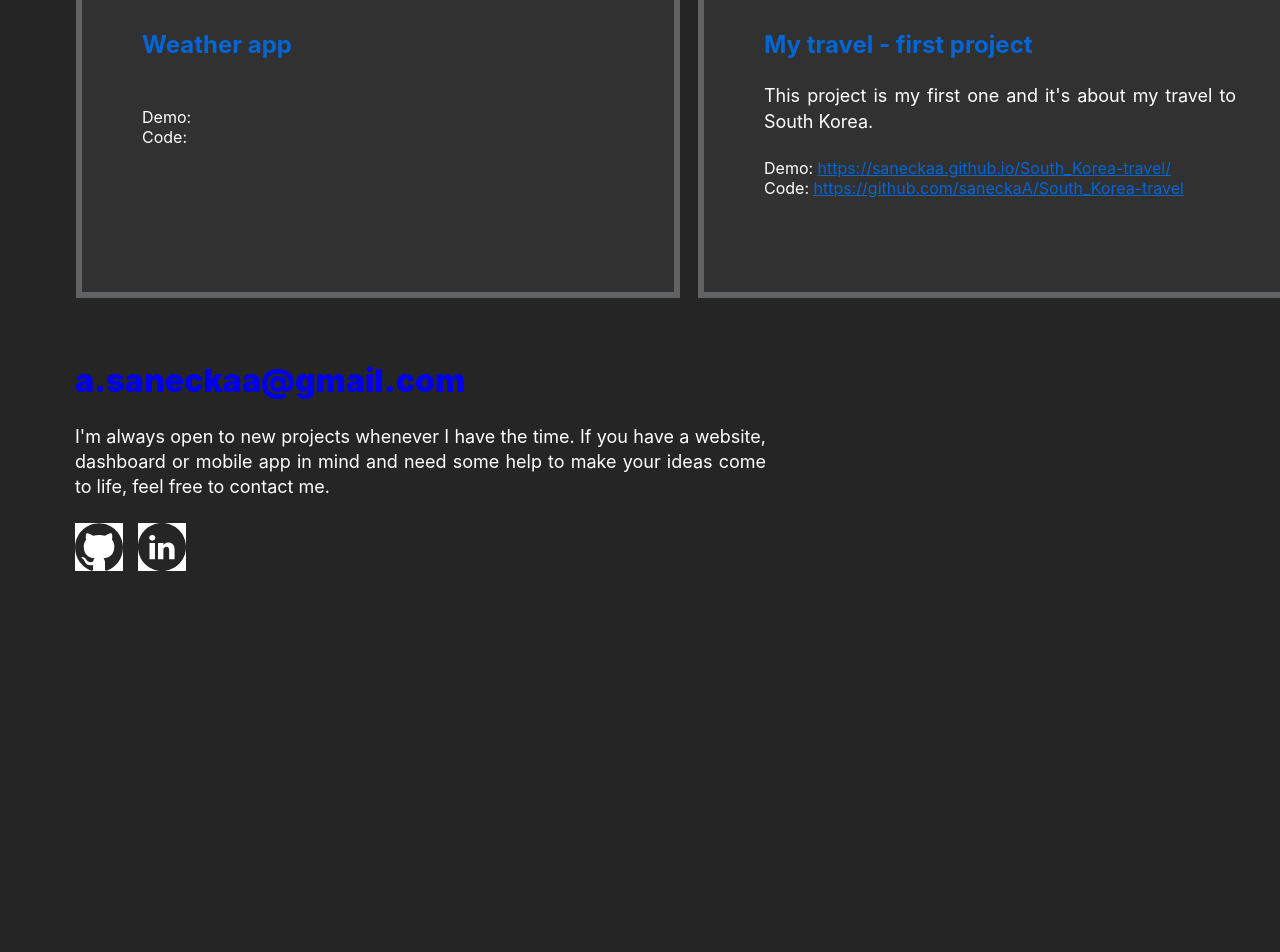
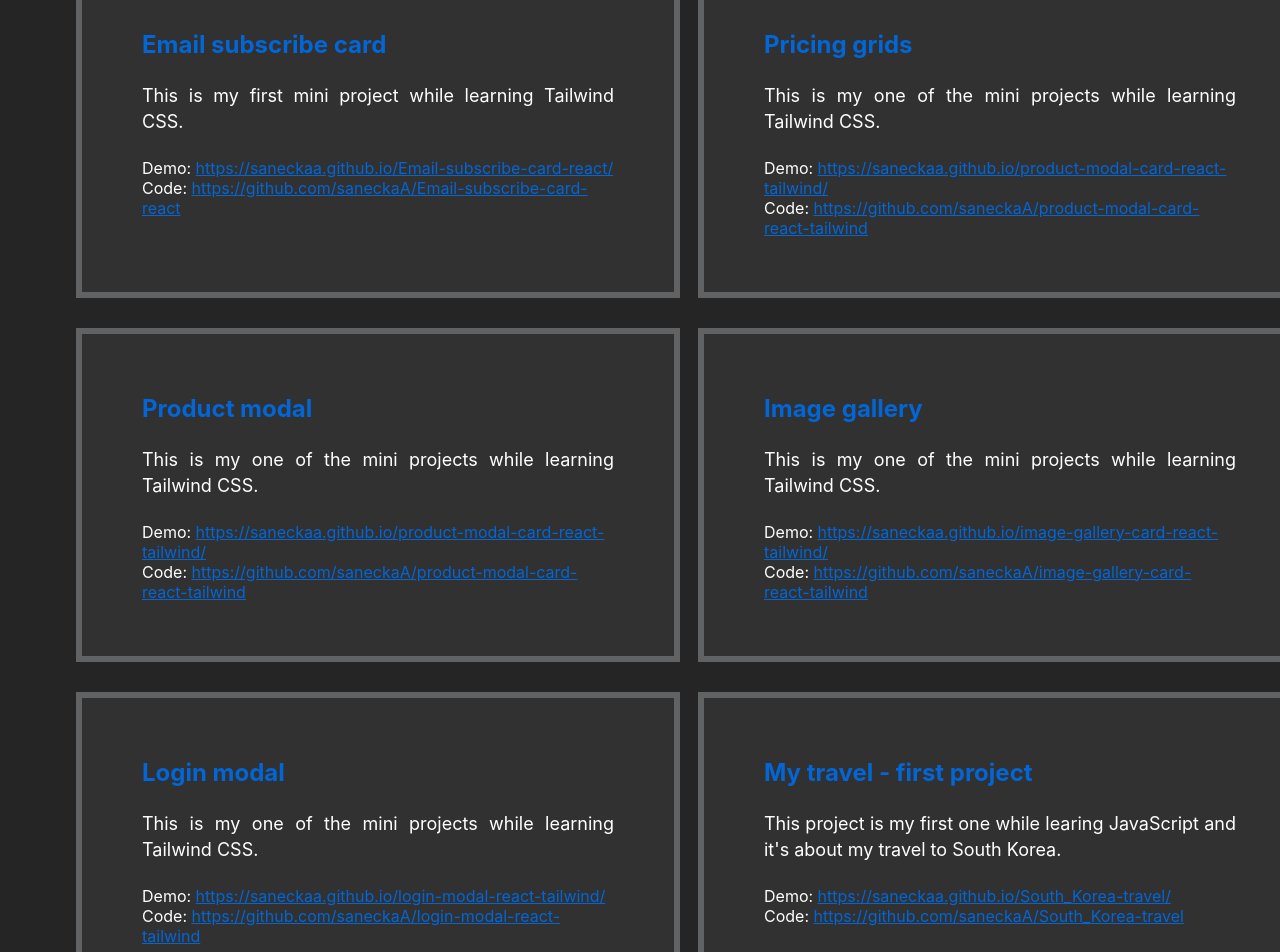
Before and after one commit to saneckaA/personal-homepage, a React (Create React App) app: page / in a window 1280 px wide. Shown: the part 2040-2992 px from the top of the page. Before the commit the page ends 2684 px from the top, so only its background shows below. Built offline with nearby package versions, Linux system fonts and the light colour scheme.

Commit message:
added new projects

```diff
--- a/src/Portfolio/index.js
+++ b/src/Portfolio/index.js
@@ -46,7 +46,7 @@ const Portfolio = () => {
                 <Project>
                     <Content>
                         <Name>Currency exchange</Name>
-                        <Description>Using this application you can check currency rates</Description>
+                        <Description>Using this application you can check currency rates.</Description>
                         <DemoAndCode>
                             <Demo>Demo: <Link target='_blank' href='https://saneckaa.github.io/currency-converter-react/'>https://saneckaa.github.io/currency-converter-react/</Link></Demo>
                             <Code>Code: <Link target='_blank' href='https://github.com/saneckaA/currency-converter-react'>https://github.com/saneckaA/currency-converter-react</Link></Code>
@@ -55,18 +55,58 @@ const Portfolio = () => {
                 </Project>
                 <Project>
                     <Content>
-                        <Name>Weather app</Name>
-                        <Description></Description>
+                        <Name>Email subscribe card</Name>
+                        <Description>This is my first mini project while learning Tailwind CSS.</Description>
                         <DemoAndCode>
-                            <Demo>Demo:</Demo>
-                            <Code>Code:</Code>
+                            <Demo>Demo: <Link target='_blank' href='https://saneckaa.github.io/Email-subscribe-card-react/'>https://saneckaa.github.io/Email-subscribe-card-react/</Link></Demo>
+                            <Code>Code: <Link target='_blank' href='https://github.com/saneckaA/Email-subscribe-card-react'>https://github.com/saneckaA/Email-subscribe-card-react</Link></Code>
+                        </DemoAndCode>
+                    </Content>
+                </Project>
+                <Project>
+                    <Content>
+                        <Name>Pricing grids</Name>
+                        <Description>This is my one of the mini projects while learning Tailwind CSS.</Description>
+                        <DemoAndCode>
+                            <Demo>Demo: <Link target='_blank' href='https://saneckaa.github.io/pricing-grids-card-react-tailwind/'>https://saneckaa.github.io/product-modal-card-react-tailwind/</Link></Demo>
+                            <Code>Code: <Link target='_blank' href='https://github.com/saneckaA/pricing-grids-card-react-tailwind'>https://github.com/saneckaA/product-modal-card-react-tailwind</Link></Code>
+                        </DemoAndCode>
+                    </Content>
+                </Project>
+                <Project>
+                    <Content>
+                        <Name>Product modal</Name>
+                        <Description>This is my one of the mini projects while learning Tailwind CSS.</Description>
+                        <DemoAndCode>
+                            <Demo>Demo: <Link target='_blank' href='https://saneckaa.github.io/product-modal-card-react-tailwind/'>https://saneckaa.github.io/product-modal-card-react-tailwind/</Link></Demo>
+                            <Code>Code: <Link target='_blank' href='https://github.com/saneckaA/product-modal-card-react-tailwind'>https://github.com/saneckaA/product-modal-card-react-tailwind</Link></Code>
+                        </DemoAndCode>
+                    </Content>
+                </Project>
+                <Project>
+                    <Content>
+                        <Name>Image gallery</Name>
+                        <Description>This is my one of the mini projects while learning Tailwind CSS.</Description>
+                        <DemoAndCode>
+                            <Demo>Demo: <Link target='_blank' href='https://saneckaa.github.io/image-gallery-card-react-tailwind/'>https://saneckaa.github.io/image-gallery-card-react-tailwind/</Link></Demo>
+                            <Code>Code: <Link target='_blank' href='https://github.com/saneckaA/image-gallery-card-react-tailwind'>https://github.com/saneckaA/image-gallery-card-react-tailwind</Link></Code>
+                        </DemoAndCode>
+                    </Content>
+                </Project>
+                <Project>
+                    <Content>
+                        <Name>Login modal</Name>
+                        <Description>This is my one of the mini projects while learning Tailwind CSS.</Description>
+                        <DemoAndCode>
+                            <Demo>Demo: <Link target='_blank' href='https://saneckaa.github.io/login-modal-react-tailwind/'>https://saneckaa.github.io/login-modal-react-tailwind/</Link></Demo>
+                            <Code>Code: <Link target='_blank' href='https://github.com/saneckaA/login-modal-react-tailwind'>https://github.com/saneckaA/login-modal-react-tailwind</Link></Code>
                         </DemoAndCode>
                     </Content>
                 </Project>
                 <Project>
                     <Content>
                         <Name>My travel - first project</Name>
-                        <Description>This project is my first one and it's about my travel to South Korea. </Description>
+                        <Description>This project is my first one while learing JavaScript and it's about my travel to South Korea. </Description>
                         <DemoAndCode>
                             <Demo>Demo: <Link target='_blank' href='https://saneckaa.github.io/South_Korea-travel/'>https://saneckaa.github.io/South_Korea-travel/</Link></Demo>
                             <Code>Code: <Link target='blank' href='https://github.com/saneckaA/South_Korea-travel'>https://github.com/saneckaA/South_Korea-travel</Link></Code>
```
